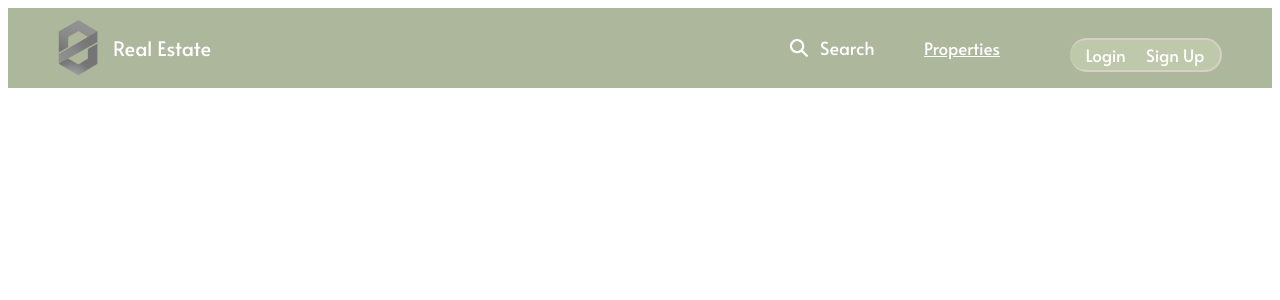
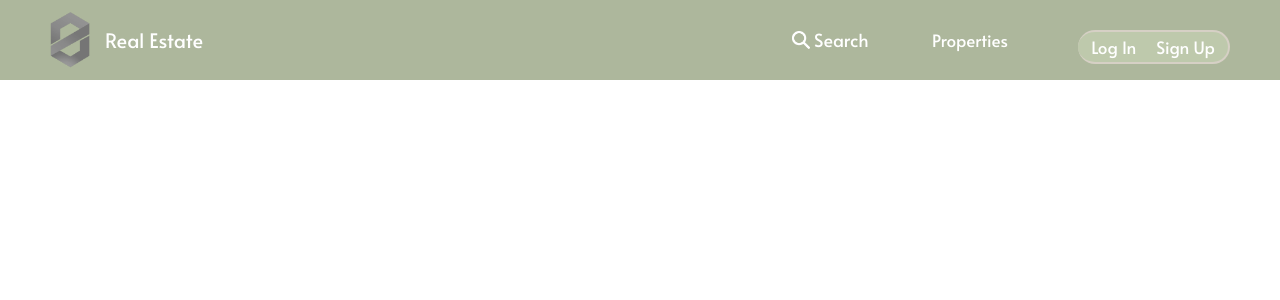
Before and after one commit to gentkoshii/RealEstateListingsPlatform, a React (Vite) app in the folder react-estate/: page / in a window 1280 px wide. Shown: the top 300 px of the page. Built offline with nearby package versions, Linux system fonts and the light colour scheme; a web font is replaced by a local one.

Commit message:
Navbar Fixes

```diff
--- a/react-estate/src/App.jsx
+++ b/react-estate/src/App.jsx
@@ -1,4 +1,4 @@
-import Navbar from "./Componentes/navbar/navbar";
+import Navbar from "./Components/navbar/navbar";
 import "./layout.scss";
 
 function App() {
--- a/react-estate/src/Componentes/navbar/navbar.jsx
+++ b/react-estate/src/Components/navbar/navbar.jsx
@@ -20,7 +20,7 @@ function Navbar(){
                         <a href="">Properties</a>
                     </div>
                     <div className="navAuthorization">
-                        <a>Login</a>
+                        <a>Log In</a>
                         <a>Sign Up</a>
                     </div>
                     <div className="navbarIcon">
--- a/react-estate/src/Componentes/navbar/navbar.scss
+++ b/react-estate/src/Components/navbar/navbar.scss
@@ -105,6 +105,7 @@ nav {
             }
             input{
                 height: 20px;
+                width: 100px;
                 border: none;
                 border-radius: 0px 50px 50px 0px;
                 background-color: transparent;
--- a/react-estate/src/index.css
+++ b/react-estate/src/index.css
@@ -0,0 +1,13 @@
+*{
+    margin: 0px;
+    padding: 0px;
+}
+
+a{
+    text-decoration: none;
+    color: inherit;
+}
+
+body{
+    font-family: sans-serif;
+}
```
